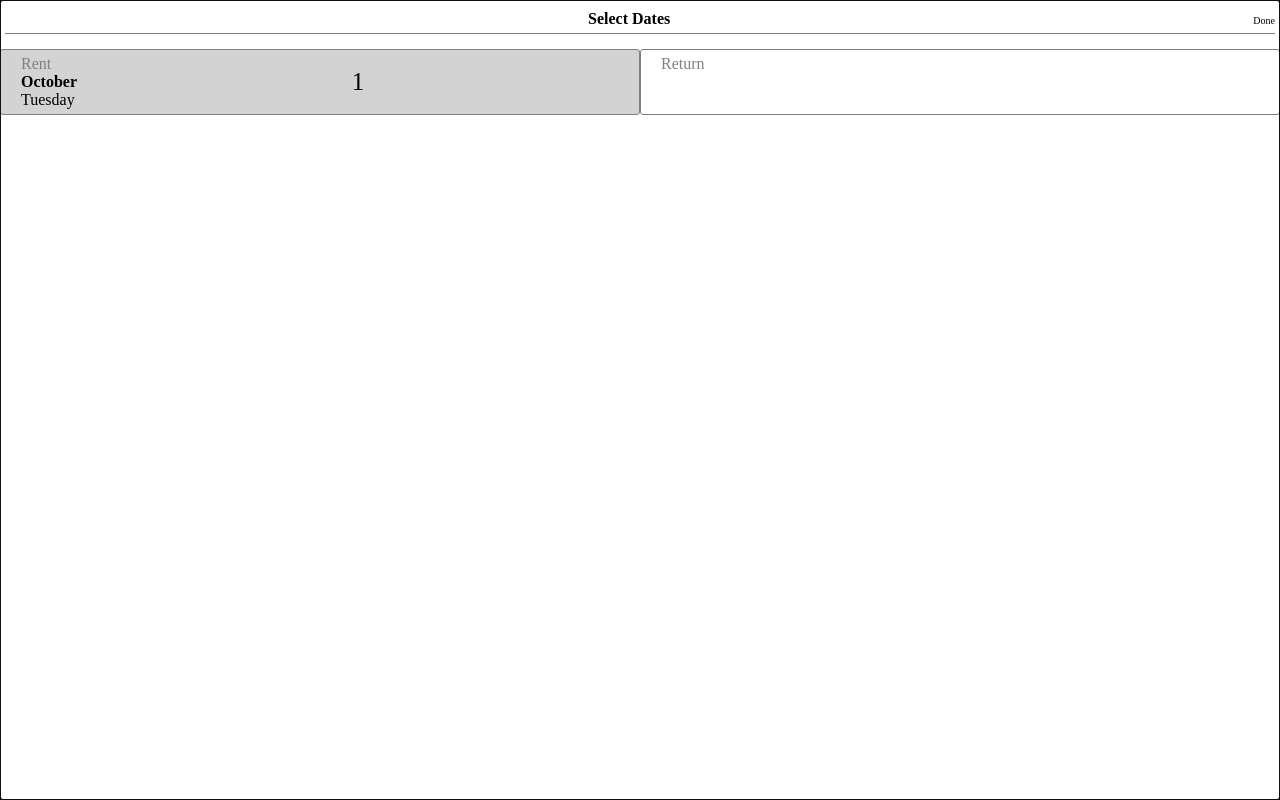
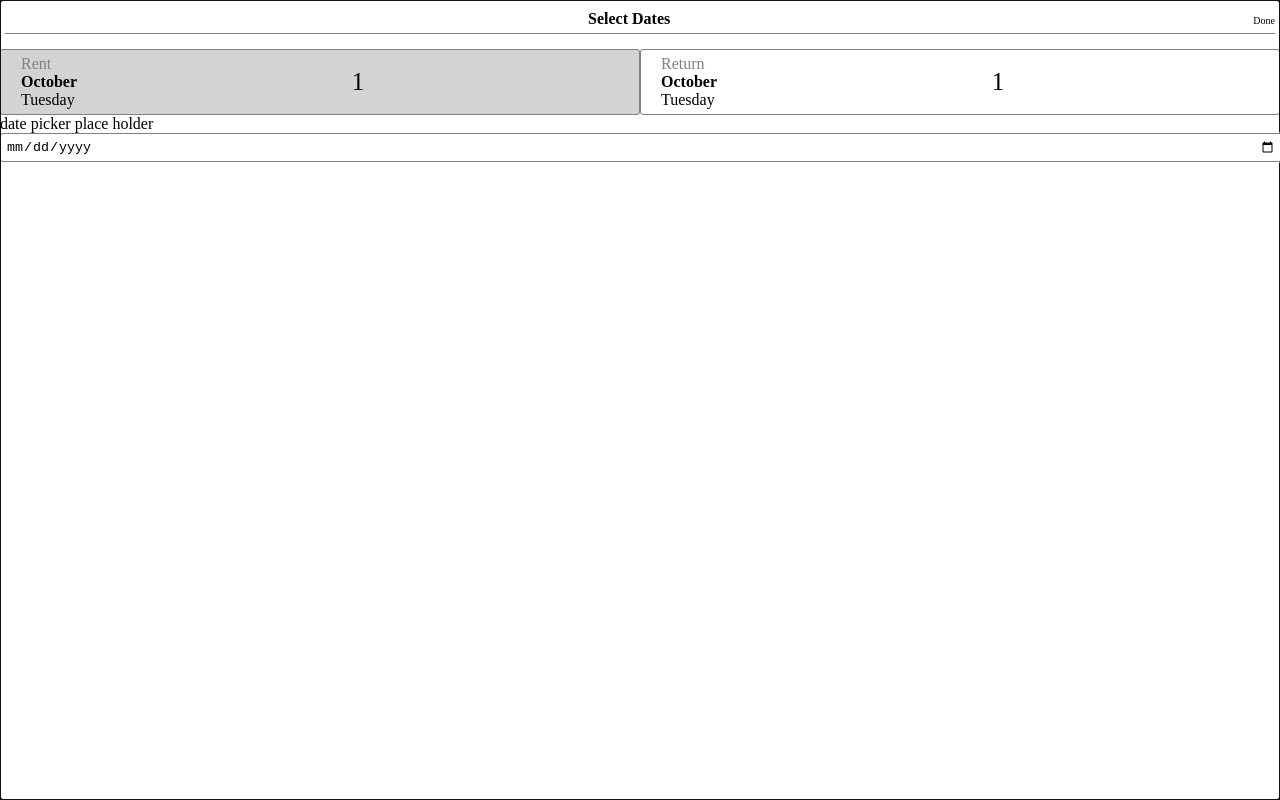
Before and after one commit to liquidMocha/enso-street, a React (Create React App) app: page / in a window 1280 px wide. Both pictures are taken after a click on the element 641 px from the left and 63 px from the top of the page. Built offline with nearby package versions, Linux system fonts and the light colour scheme; no server answers.

Commit message:
Add date picker place holder until question is answered
[#168937917] (https://www.pivotaltracker.com/story/show/168937917)

```diff
--- a/src/HomePage.js
+++ b/src/HomePage.js
@@ -10,6 +10,8 @@ import DateTab from "./DateTab";
 const HomePage = () => {
     const [displayDatePicker, toggleDatePicker] = useState(false);
     const [dateSelection, toggleDateSelection] = useState('rental');
+    const [rentDate, setRentDate] = useState(new Date());
+    const [returnDate, setReturnDate] = useState(new Date());
 
     return (
         <div id='home-page'>
@@ -40,9 +42,22 @@ const HomePage = () => {
                     </span>
                 </div>
                 <div id='date-tabs'>
-                    <DateTab title='Rent' onClick={() => toggleDateSelection('rental')} date={new Date()} selected={dateSelection === 'rental'}/>
-                    <DateTab title='Return' onClick={() => toggleDateSelection('return')} selected={dateSelection === 'return'}/>
+                    <DateTab title='Rent' onClick={() => toggleDateSelection('rental')} date={rentDate}
+                             selected={dateSelection === 'rental'}/>
+                    <DateTab title='Return' onClick={() => toggleDateSelection('return')} date={returnDate}
+                             selected={dateSelection === 'return'}/>
                 </div>
+                {/*TODO: fix this*/}
+                <label>date picker place holder</label>
+                <input type='date' onBlur={(event) => {
+                    console.log(event.target.value);
+                    if (dateSelection === 'rental') {
+                        setRentDate(new Date(event.target.value))
+                    } else {
+                        setReturnDate(new Date(event.target.value))
+                    }
+                }
+                }/>
             </Modal>
         </div>
     )
```
